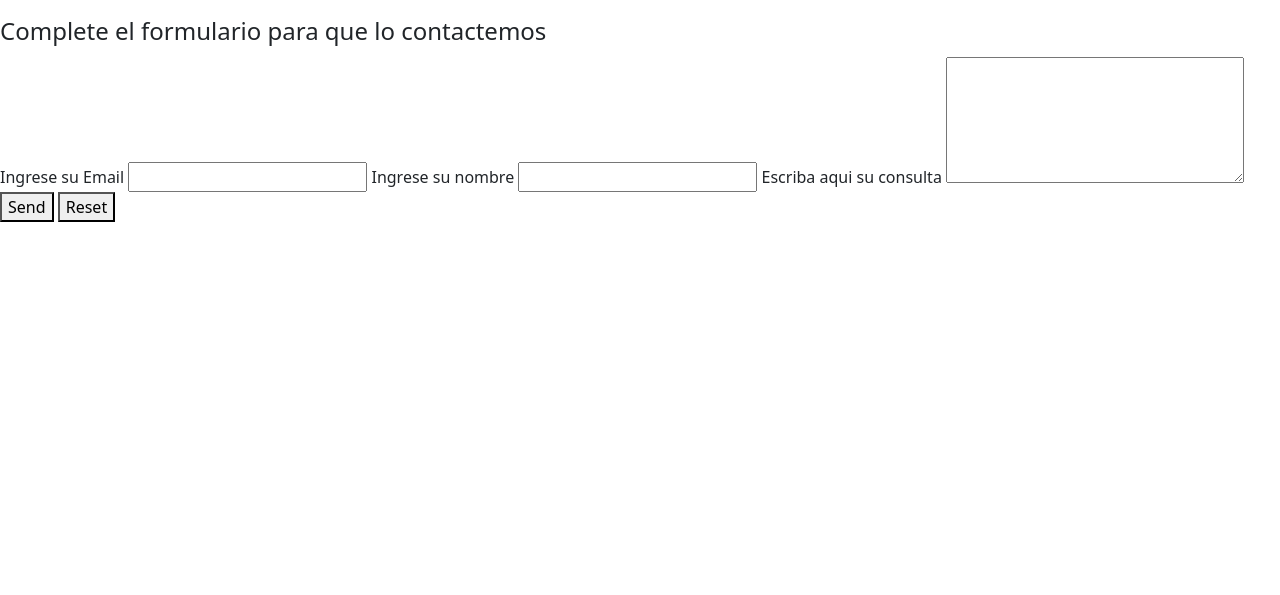
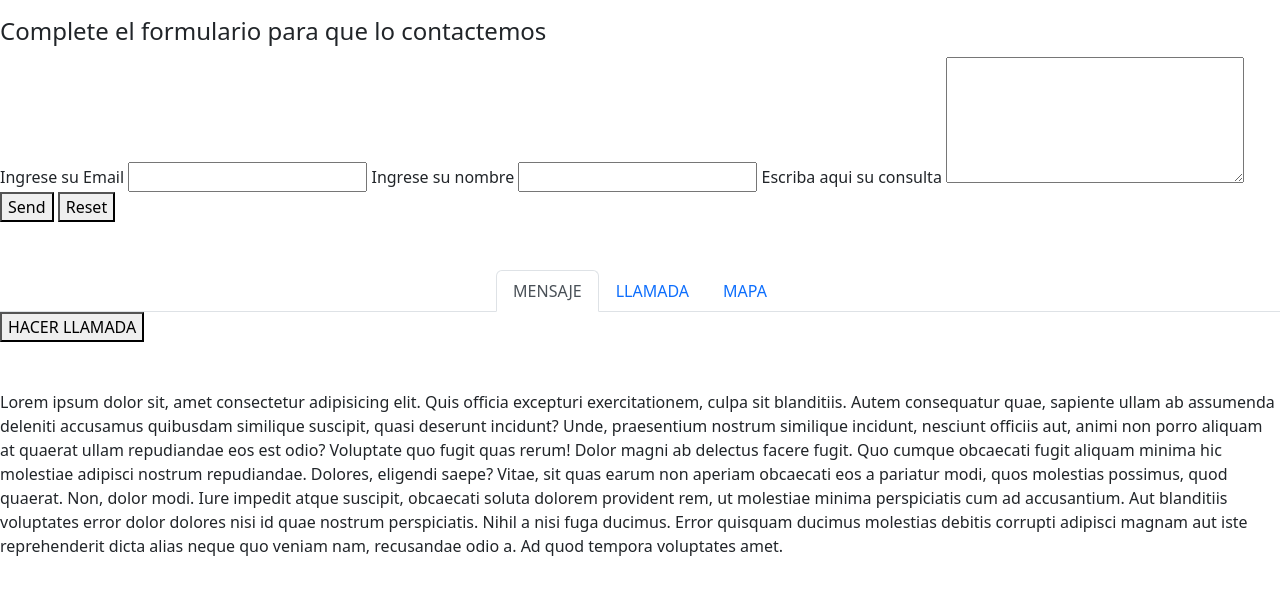
Before and after one commit to Candee03/tig, a plain HTML site: page pages/contact.html in a window 1280 px wide. Shown: the part 181-776 px from the top of the page. Drawn offline with nearby package versions, Linux system fonts and the light colour scheme.

Commit message:
pruebas en html contacto

```diff
--- a/pages/contact.html
+++ b/pages/contact.html
@@ -66,6 +66,42 @@
                 </fieldset>
             </form>
         </section>
+        <section>
+          <ul style="margin-top: 3rem; justify-content: center; display: flex;" class="nav nav-tabs" id="myTab" role="tablist">
+            <li class="nav-item" role="presentation">
+              <button class="nav-link  active" id="home-tab" data-bs-toggle="tab" data-bs-target="#home-tab-pane" type="button" role="tab" aria-controls="home-tab-pane" aria-selected="true">MENSAJE</button>
+            </li>
+            <li class="nav-item" role="presentation">
+              <button class="nav-link" id="profile-tab" data-bs-toggle="tab" data-bs-target="#profile-tab-pane" type="button" role="tab" aria-controls="profile-tab-pane" aria-selected="false">LLAMADA</button>
+            </li>
+            <li class="nav-item" role="presentation">
+              <button class="nav-link" id="contact-tab" data-bs-toggle="tab" data-bs-target="#contact-tab-pane" type="button" role="tab" aria-controls="contact-tab-pane" aria-selected="false">MAPA</button>
+            </li>
+          </ul>
+          <div class="tab-content" id="myTabContent">
+            <div class="tab-pane fade show active" id="home-tab-pane" role="tabpanel" aria-labelledby="home-tab" tabindex="0">
+              <button>HACER LLAMADA</button>
+              <p style="margin-top: 3rem;">
+                Lorem ipsum dolor sit, amet consectetur adipisicing elit. Quis officia excepturi exercitationem, culpa sit blanditiis. Autem consequatur quae, sapiente ullam ab assumenda deleniti accusamus quibusdam similique suscipit, quasi deserunt incidunt?
+                Unde, praesentium nostrum similique incidunt, nesciunt officiis aut, animi non porro aliquam at quaerat ullam repudiandae eos est odio? Voluptate quo fugit quas rerum! Dolor magni ab delectus facere fugit.
+                Quo cumque obcaecati fugit aliquam minima hic molestiae adipisci nostrum repudiandae. Dolores, eligendi saepe? Vitae, sit quas earum non aperiam obcaecati eos a pariatur modi, quos molestias possimus, quod quaerat.
+                Non, dolor modi. Iure impedit atque suscipit, obcaecati soluta dolorem provident rem, ut molestiae minima perspiciatis cum ad accusantium. Aut blanditiis voluptates error dolor dolores nisi id quae nostrum perspiciatis.
+                Nihil a nisi fuga ducimus. Error quisquam ducimus molestias debitis corrupti adipisci magnam aut iste reprehenderit dicta alias neque quo veniam nam, recusandae odio a. Ad quod tempora voluptates amet.
+              </p>
+            </div>
+            <div class="tab-pane fade" id="profile-tab-pane" role="tabpanel" aria-labelledby="profile-tab" tabindex="0">
+              <p>
+                Lorem ipsum dolor sit amet consectetur, adipisicing elit. Quia aliquid, rem aliquam ipsa pariatur enim corporis obcaecati dolorum. Quisquam debitis voluptates a maiores, obcaecati ratione ea? Esse nam eum vero!
+                A quas eaque nobis fugit inventore neque corrupti harum incidunt quis rem omnis voluptatem necessitatibus dolores laborum repudiandae, maiores earum veritatis error voluptates. Quam porro id tenetur ipsam, sequi repudiandae?
+                Ad consequuntur ullam voluptate accusantium minima nemo, suscipit quaerat vitae assumenda dignissimos, soluta possimus, odit perspiciatis ducimus autem laborum dicta exercitationem quod earum amet ex blanditiis. Et repellat placeat exercitationem.
+              </p>
+            </div>
+            <div class="tab-pane fade" id="contact-tab-pane" role="tabpanel" aria-labelledby="contact-tab" tabindex="0">
+            <h1>HOLA A TODOSSSS</h1>
+            <iframe src="https://www.google.com/maps/embed?pb=!1m18!1m12!1m3!1d3404.1263044955776!2d-64.14075658536532!3d-31.438189604451626!2m3!1f0!2f0!3f0!3m2!1i1024!2i768!4f13.1!3m3!1m2!1s0x9432bd2f1bbbabe7%3A0x687908caf1997ffc!2sLucio%20V.%20Mansilla%203664%2C%20C%C3%B3rdoba!5e0!3m2!1ses!2sar!4v1669418172780!5m2!1ses!2sar" width="500" height="350" style="border:0;" allowfullscreen="" loading="lazy" referrerpolicy="no-referrer-when-downgrade"></iframe>
+            </div>
+          </div>
+        </section>
     </main>
 
 <!-- JavaScript Bundle with Popper -->
```
